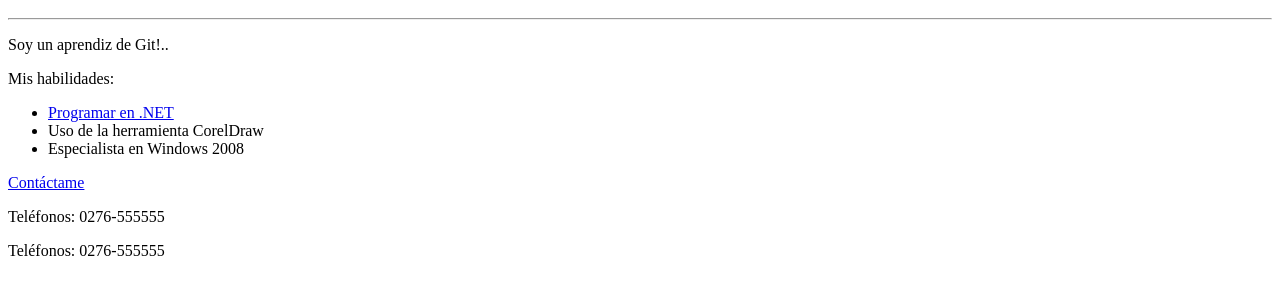
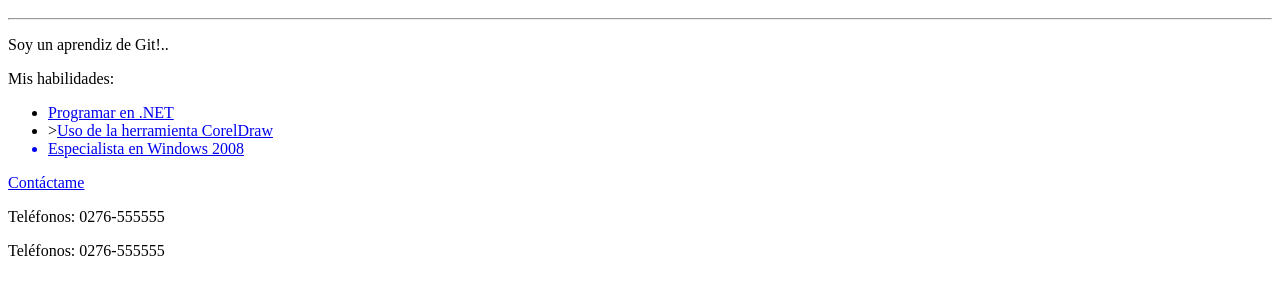
Before and after one commit to antoniot/Sitio-Web, a plain HTML site: page index.html in a window 1280 px wide. Shown: the part 48-342 px from the top of the page. Drawn offline with Linux system fonts and the light colour scheme.

Commit message:
Agregar Enlace Coreldraw

```diff
--- a/index.html
+++ b/index.html
@@ -9,7 +9,7 @@
         Mis habilidades: <br/>
         <ul>
             <li><a href="puntonet.html">Programar en .NET</a></li>
-            <li>Uso de la herramienta CorelDraw</li>
+            <li>><a href="coreldraw.html">Uso de la herramienta CorelDraw</li>
             <li>Especialista en Windows 2008</li>
         </ul>
         <a href="mailto:alfredo.rico@opensinergia.com">Contáctame</a>
```
